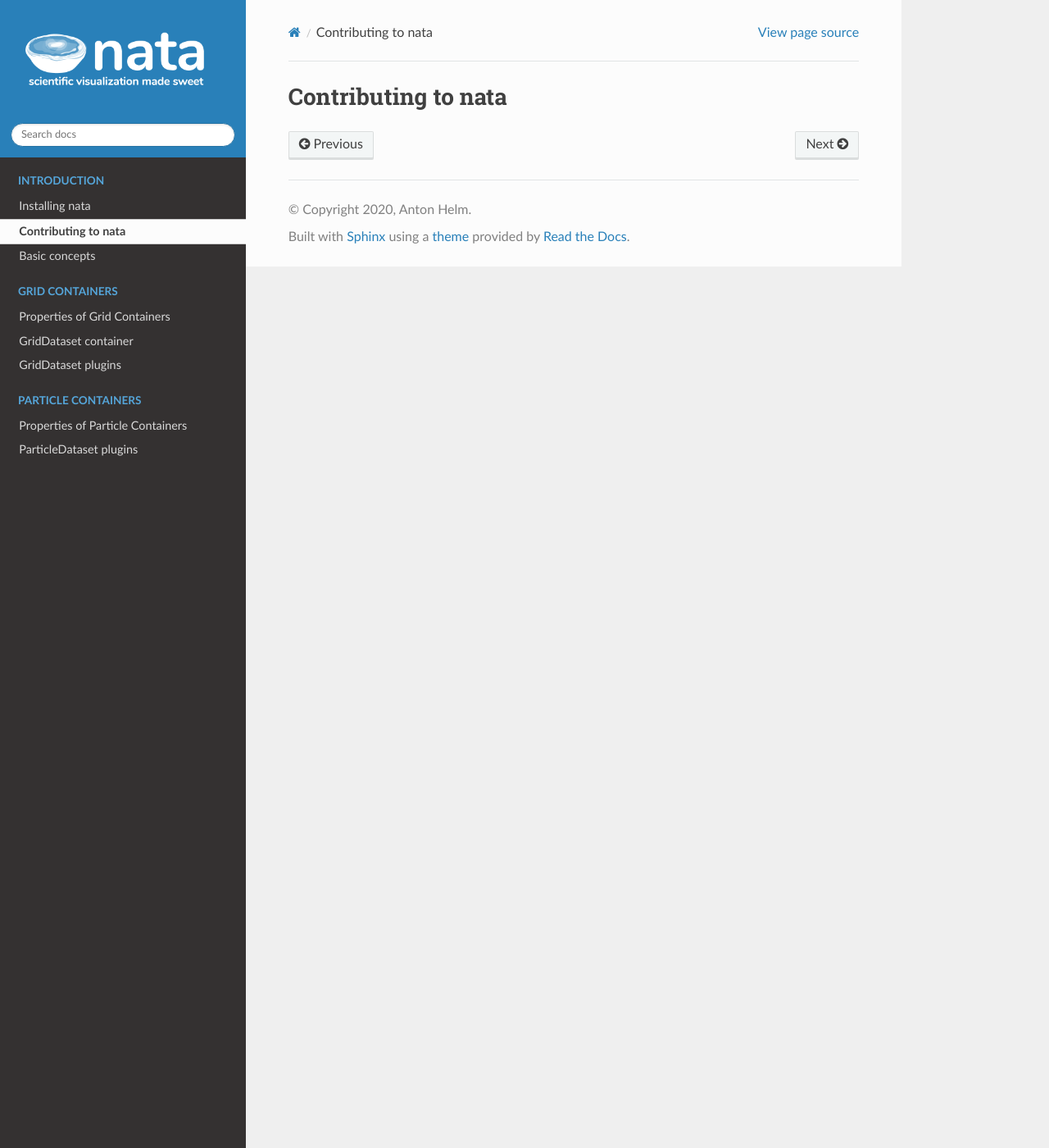
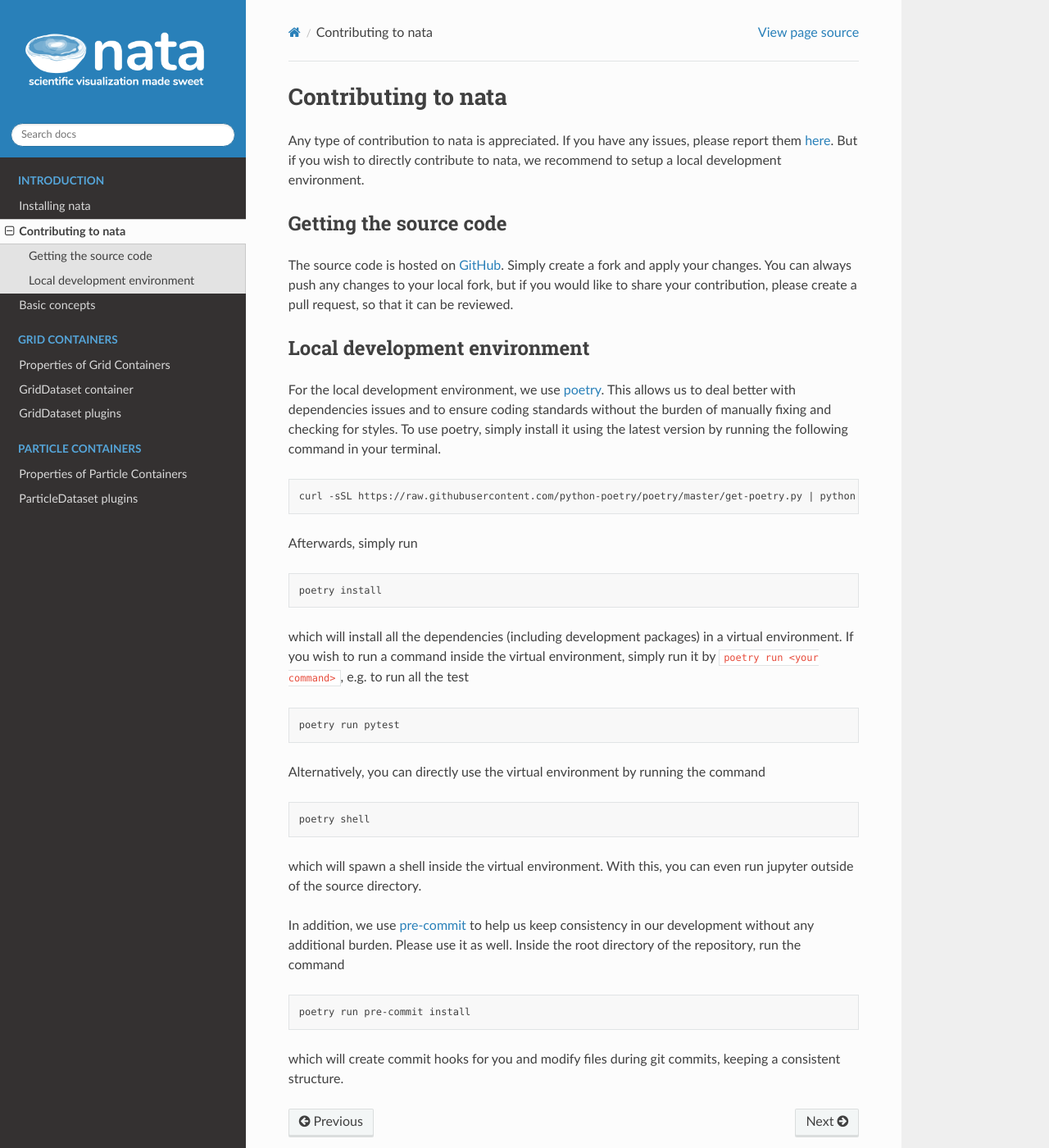
Before and after one commit to GoLP-IST/nata, a Sphinx documentation site: the page built from docs/intro/contribution.rst, in a window 1280 px wide and 1400 px high. Shown: the whole window at 82% size. Built offline with Sphinx 7.4.7 and the Read the Docs theme 2.0.0, drawn with Linux system fonts in a browser that asks for light colours.

Commit message:
added constribution section

```diff
--- a/docs/intro/contribution.rst
+++ b/docs/intro/contribution.rst
@@ -1,2 +1,68 @@
 Contributing to nata
 ====================
+
+Any type of contribution to nata is appreciated. If you have any issues,
+please report them here_. But if you wish to directly contribute to nata, we
+recommend to setup a local development environment.
+
+Getting the source code
+-----------------------
+
+The source code is hosted on GitHub_. Simply create a fork and apply your
+changes. You can always push any changes to your local fork, but if you would
+like to share your contribution, please create a pull request, so that it can
+be reviewed.
+
+Local development environment
+-----------------------------
+
+For the local development environment, we use poetry_. This allows us to deal
+better with dependencies issues and to ensure coding standards without the
+burden of manually fixing and checking for styles. To use poetry, simply
+install it using the latest version by running the following command in your
+terminal.
+
+.. code:: bash
+
+  curl -sSL https://raw.githubusercontent.com/python-poetry/poetry/master/get-poetry.py | python
+
+Afterwards, simply run
+
+.. code:: bash
+
+  poetry install
+
+which will install all the dependencies (including development packages) in a
+virtual environment. If you wish to run a command inside the virtual
+environment, simply run it by ``poetry run <your command>``, e.g. to run all
+the test
+
+.. code:: bash
+
+  poetry run pytest
+
+Alternatively, you can directly use the virtual environment by running the
+command
+
+.. code:: bash
+
+  poetry shell
+
+which will spawn a shell inside the virtual environment. With this, you can
+even run jupyter outside of the source directory.
+
+In addition, we use pre-commit_ to help us keep consistency in our development
+without any additional burden. Please use it as well. Inside the root
+directory of the repository, run the command
+
+.. code:: bash
+
+  poetry run pre-commit install
+
+which will create commit hooks for you and modify files during git commits,
+keeping a consistent structure.
+
+.. _here: https://github.com/GoLP-IST/nata/issues
+.. _GitHub: https://github.com/GoLP-IST/nata
+.. _poetry: https://python-poetry.org/
+.. _pre-commit: https://pre-commit.com/
```
